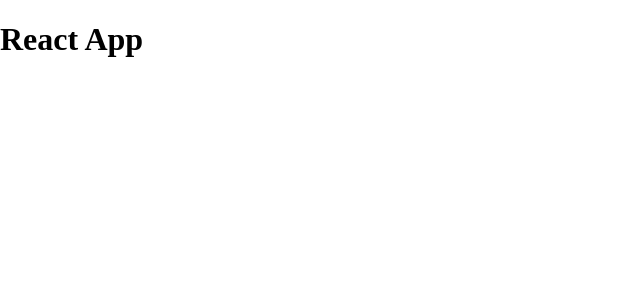
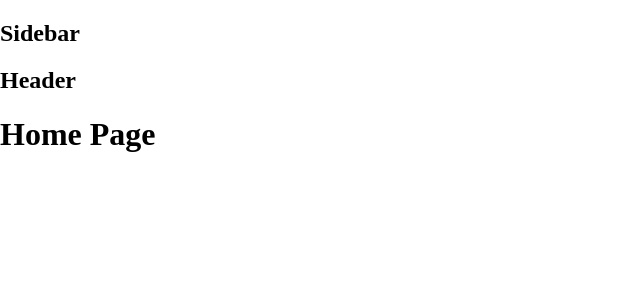
Before and after one commit to Zeniittt/Chill-music-corner-admin-ui, a React (Create React App) app: page /home in a window 1280 px wide. Shown: the top 300 px of the page, without its empty margins (0-640 px from the left). Built offline with nearby package versions, Linux system fonts and the light colour scheme.

Commit message:
config Router and build loading Layout of Project

```diff
--- a/package.json
+++ b/package.json
@@ -9,6 +9,7 @@
     "normalize.css": "^8.0.1",
     "react": "^18.3.1",
     "react-dom": "^18.3.1",
+    "react-router-dom": "^6.23.0",
     "react-scripts": "5.0.1",
     "web-vitals": "^2.1.4"
   },
--- a/src/App.js
+++ b/src/App.js
@@ -1,8 +1,35 @@
+import { BrowserRouter as Router, Routes, Route } from 'react-router-dom';
+import { publicRoutes, privateRoutes } from '~/routes';
+import { DefaultLayout } from './components/Layout';
+
 function App() {
     return (
-        <div className="App">
-            <h1>React App</h1>
-        </div>
+        <Router>
+            <div className="App">
+                <Routes>
+                    {publicRoutes.map((route, index) => {
+                        const Page = route.component;
+                        return <Route key={index} path={route.path} element={<Page />} />;
+                    })}
+
+                    {privateRoutes.map((route, index) => {
+                        const Layout = DefaultLayout;
+                        const Page = route.component;
+                        return (
+                            <Route
+                                key={index}
+                                path={route.path}
+                                element={
+                                    <Layout>
+                                        <Page />
+                                    </Layout>
+                                }
+                            />
+                        );
+                    })}
+                </Routes>
+            </div>
+        </Router>
     );
 }
 
--- a/src/components/GlobalStyles/GlobalStyles.scss
+++ b/src/components/GlobalStyles/GlobalStyles.scss
@@ -1,6 +1,10 @@
 @import 'normalize.css';
 
 :root {
+}
+
+* {
+    box-sizing: border-box;
 }
 
 html {
--- /dev/null
+++ b/src/components/Layout/DefaultLayout/Header/index.js
@@ -0,0 +1,5 @@
+function Header() {
+    return <h2>Header</h2>;
+}
+
+export default Header;
--- /dev/null
+++ b/src/components/Layout/DefaultLayout/Sidebar/index.js
@@ -0,0 +1,5 @@
+function Sidebar() {
+    return <h2>Sidebar</h2>;
+}
+
+export default Sidebar;
--- /dev/null
+++ b/src/components/Layout/DefaultLayout/index.js
@@ -0,0 +1,16 @@
+import Header from './Header';
+import Sidebar from './Sidebar';
+
+function DefaultLayout({ children }) {
+    return (
+        <div>
+            <Sidebar />
+            <div className="container">
+                <Header />
+                <div className="content">{children}</div>
+            </div>
+        </div>
+    );
+}
+
+export default DefaultLayout;
--- /dev/null
+++ b/src/components/Layout/index.js
@@ -0,0 +1 @@
+export { default as DefaultLayout } from './DefaultLayout';
--- /dev/null
+++ b/src/pages/Home/index.js
@@ -0,0 +1,5 @@
+function Home() {
+    return <h1>Home Page</h1>;
+}
+
+export default Home;
--- /dev/null
+++ b/src/pages/Main/index.js
@@ -0,0 +1,5 @@
+function Main() {
+    return <h1>Welcome to THK Music</h1>;
+}
+
+export default Main;
--- /dev/null
+++ b/src/routes/index.js
@@ -0,0 +1,8 @@
+import Main from '~/pages/Main';
+import Home from '~/pages/Home';
+
+const publicRoutes = [{ path: '/', component: Main }];
+
+const privateRoutes = [{ path: '/home', component: Home }];
+
+export { publicRoutes, privateRoutes };
```
Also changed, not shown: 1 other file (tests, documents, lock files or other folders).
